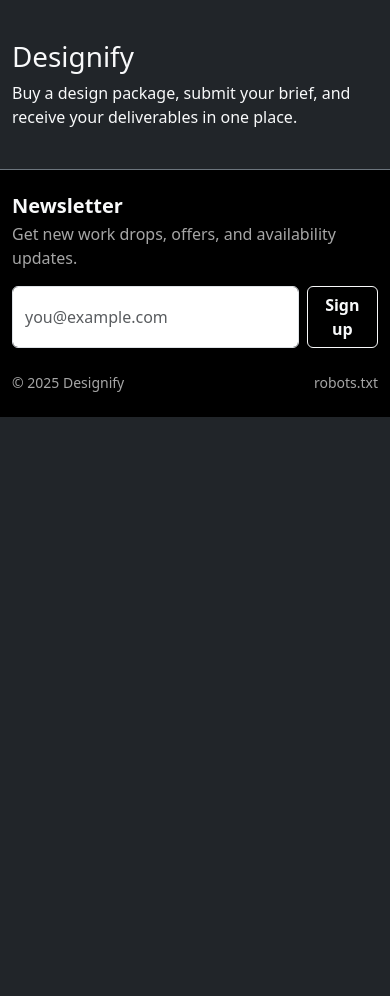
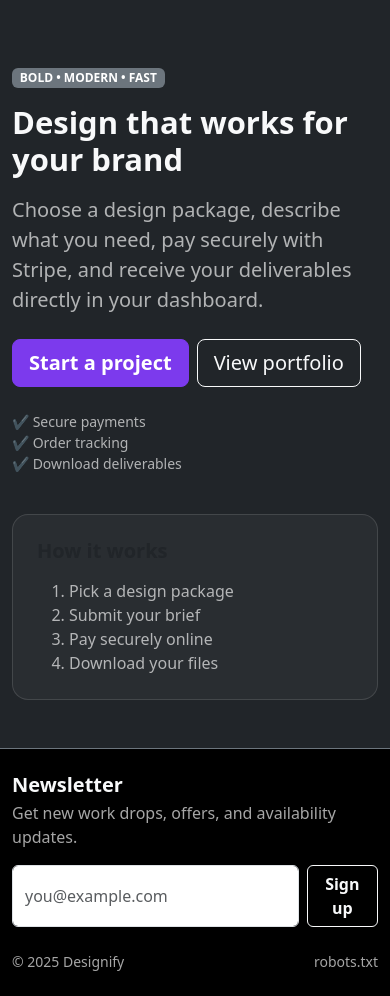
Before and after one commit to francisjxmes/designify, a Django app: page / in a window 390 px wide. Shown: the part 57-1053 px from the top of the page. Before the commit the page ends 474 px from the top, so only its background shows below. Run offline with Django 4.2, Linux system fonts and the light colour scheme.

Commit message:
Add mobile first homepage hero layoutt

```diff
--- a/templates/home.html
+++ b/templates/home.html
@@ -1,6 +1,54 @@
 {% extends "base.html" %}
-{% block title %}Designify | Home{% endblock %}
+
+{% block title %}Designify | Graphic Design Services{% endblock %}
+{% block meta_description %}
+Buy bold, modern graphic design packages. Submit your brief, pay securely, and receive your files in one place.
+{% endblock %}
+
 {% block content %}
-  <h1>Designify</h1>
-  <p>Buy a design package, submit your brief, and receive your deliverables in one place.</p>
+<section class="py-4 py-lg-5">
+  <div class="row align-items-center g-4">
+
+    <!-- Text -->
+    <div class="col-12 col-lg-7">
+      <span class="badge bg-secondary text-uppercase mb-3">Bold • Modern • Fast</span>
+      <h1 class="display-5 fw-bold mb-3">Design that works for your brand</h1>
+      <p class="lead text-secondary mb-4">
+        Choose a design package, describe what you need, pay securely with Stripe,
+        and receive your deliverables directly in your dashboard.
+      </p>
+
+      <div class="d-flex flex-wrap gap-2">
+        <a href="{% url 'order_create' %}" class="btn btn-primary btn-lg fw-semibold">
+          Start a project
+        </a>
+        <a href="{% url 'portfolio_list' %}" class="btn btn-outline-light btn-lg">
+          View portfolio
+        </a>
+      </div>
+
+      <ul class="mt-4 text-secondary small list-unstyled">
+        <li>✔ Secure payments</li>
+        <li>✔ Order tracking</li>
+        <li>✔ Download deliverables</li>
+      </ul>
+    </div>
+
+    <!-- Visual / Info card -->
+    <div class="col-12 col-lg-5">
+      <div class="card rounded-4 h-100">
+        <div class="card-body p-4">
+          <h5 class="fw-bold mb-3">How it works</h5>
+          <ol class="text-secondary mb-0">
+            <li>Pick a design package</li>
+            <li>Submit your brief</li>
+            <li>Pay securely online</li>
+            <li>Download your files</li>
+          </ol>
+        </div>
+      </div>
+    </div>
+
+  </div>
+</section>
 {% endblock %}
```
